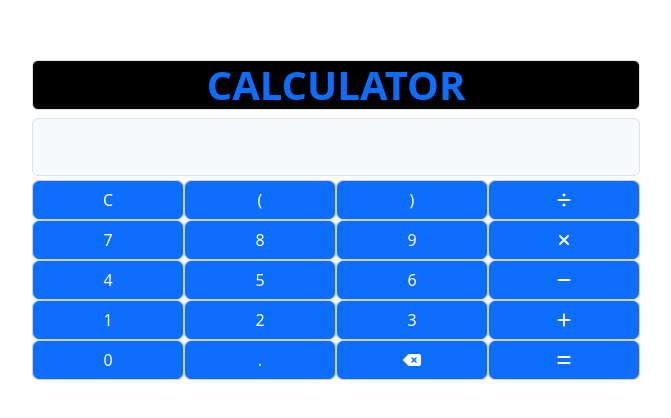
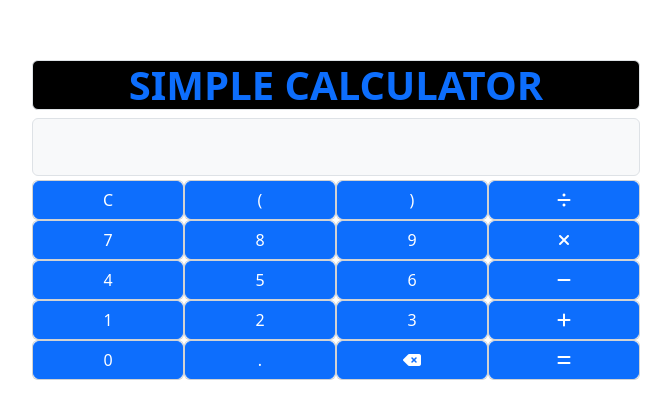
Before and after one commit to draxel28/my_frist_repo, a website: page CALCULATOR/index.html in a window 1280 px wide. Shown: the part 180-598 px from the top of the page, without its empty margins (304-975 px from the left). Drawn offline with Linux system fonts and the light colour scheme.

Commit message:
change title

```diff
--- a/CALCULATOR/index.html
+++ b/CALCULATOR/index.html
@@ -12,7 +12,7 @@
 
 
     <div class="container min-vh-100 d-flex flex-column justify-content-center p-3" style="max-width: 40rem;" >
-         <div class="h1 text-center fw-bolder text-primary border rounded bg-black">CALCULATOR</div>
+         <div class="h1 text-center fw-bolder text-primary border rounded bg-black">SIMPLE CALCULATOR</div>
        <div class="row-12 g-0 row-lg-12">
            <div class="col lg-12 mb-1">
                 <input type="text" name="" id="display" class="border rounded mx-auto p-3 bg-light text-black text-end w-100"  disabled>
```
